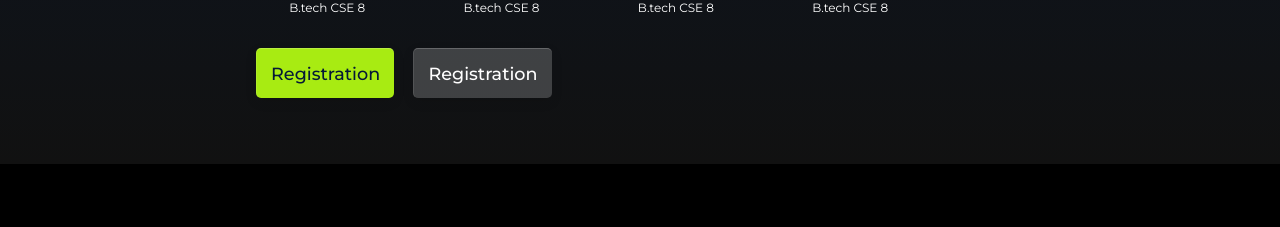
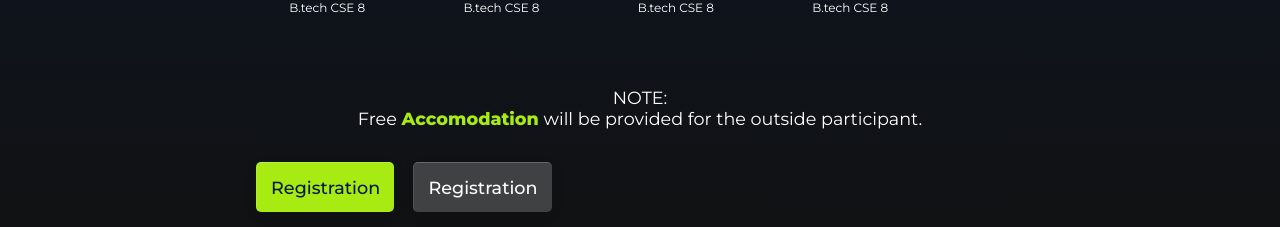
Before and after one commit to Developers-Community-OPJU/techno, a Vue app: page /events/0 in a window 1280 px wide. Shown: the part 932-1159 px from the top of the page. Before the commit the page ends 1096 px from the top, so only its background shows below. Built offline with nearby package versions, Linux system fonts and the light colour scheme.

Commit message:
Free accomodation note added

```diff
--- a/src/components/events/EventDetail.vue
+++ b/src/components/events/EventDetail.vue
@@ -43,6 +43,11 @@
           </div>
         </div>
       </div>
+      <p class="note">
+        <span>NOTE:</span><br />Free
+        <strong style="color: #a8eb12">Accomodation</strong> will be provided
+        for the outside participant.
+      </p>
       <div class="event-links">
         <a :href="event.link" class="registration">Registration</a>
         <a :href="event.link" class="more">Registration</a>
@@ -164,6 +169,11 @@ li {
     }
   }
 }
+.note {
+  text-align: center;
+  padding: 1.5rem 2rem 3rem 2rem;
+  font-size: 1.1rem;
+}
 
 .event-links {
   display: block;
```
